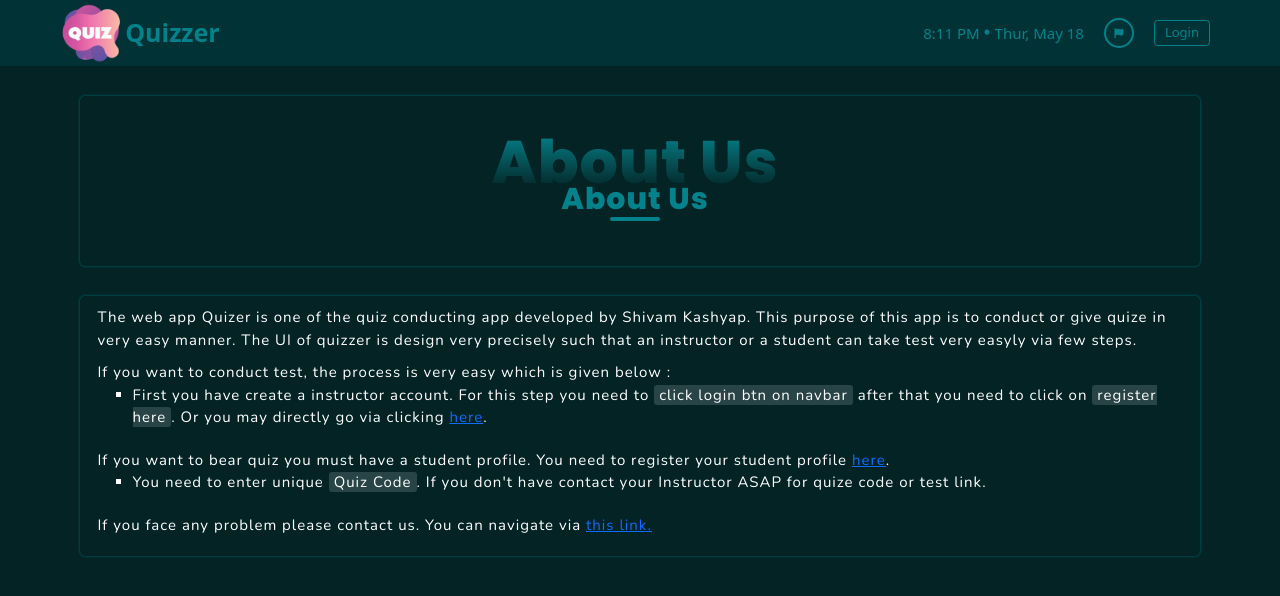
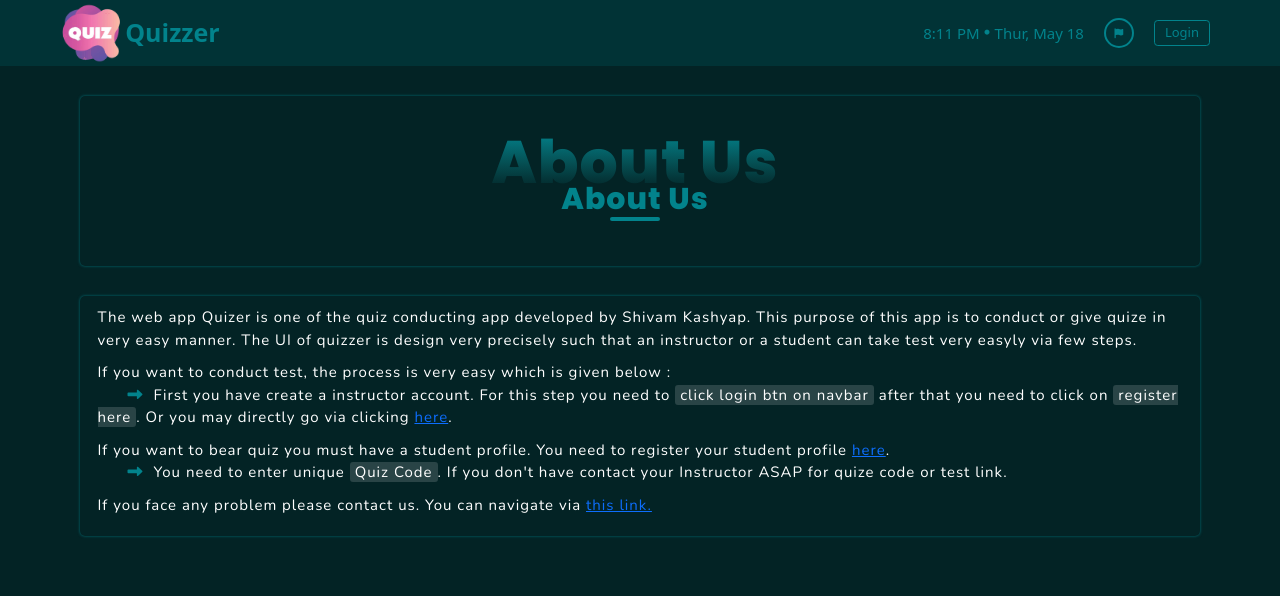
Before and after one commit to MernWala/Quizzer, a React (Create React App) app: page /about-us in a window 1280 px wide. Shown: the top 596 px of the page. Built offline with nearby package versions, Linux system fonts and the light colour scheme.

Commit message:
Bug fir in addQuestionApiCall

```diff
--- a/src/Components/About.js
+++ b/src/Components/About.js
@@ -1,8 +1,14 @@
-import React from 'react'
+import React, { useEffect } from 'react'
 import Jumbotron from './Jumbotron'
 import { Link } from 'react-router-dom'
 
 const About = () => {
+
+    useEffect(() => {
+        document.title = "Quizzer || About"
+    }, [])
+
+
     return (
         <>
             <div className="container text-white">
@@ -14,20 +20,14 @@ const About = () => {
                         The web app Quizer is one of the quiz conducting app developed by Shivam Kashyap. This purpose of this app is to conduct or give quize in very easy manner. The UI of quizzer is design very precisely such that an instructor or a student can take test very easyly via few steps.
                     </p>
                     <p>
-                        If you want to conduct test, the process is very easy which is given below :
-                        <ul type="square" className='ms-4'>
-                            <li>
-                                First you have create a instructor account. For this step you need to <span className="process-steps">click login btn on navbar</span> after that you need to click on <span className="process-steps">register here</span>. Or you may directly go via clicking <Link to="/app/new-user">here</Link>.
-                            </li>
-                        </ul>
+                        If you want to conduct test, the process is very easy which is given below : <br />
+                        <i class="fas fa-long-arrow-alt-right ms-5 me-3"></i>
+                        First you have create a instructor account. For this step you need to <span className="process-steps">click login btn on navbar</span> after that you need to click on <span className="process-steps">register here</span>. Or you may directly go via clicking <Link to="/app/new-user">here</Link>.
                     </p>
                     <p>
-                        If you want to bear quiz you must have a student profile. You need to register your student profile <Link to="/app/new-user">here</Link>.
-                        <ul type="square" className='ms-4'>
-                            <li>
-                                You need to enter unique <span className="process-steps">Quiz Code</span>. If you don't have contact your Instructor ASAP for quize code or test link.
-                            </li>
-                        </ul>
+                        If you want to bear quiz you must have a student profile. You need to register your student profile <Link to="/app/new-user">here</Link>. <br />
+                        <i class="fas fa-long-arrow-alt-right ms-5 me-3"></i>
+                        You need to enter unique <span className="process-steps">Quiz Code</span>. If you don't have contact your Instructor ASAP for quize code or test link.
                     </p>
                     <p>
                         If you face any problem please contact us. You can navigate via <Link to="/reportbug">this link.</Link>
--- a/src/Components/Auth.js
+++ b/src/Components/Auth.js
@@ -1,9 +1,15 @@
-import React, { useState, useContext } from 'react';
+import React, { useState, useContext, useEffect } from 'react';
 import { useNavigate } from "react-router-dom";
 import UtilityContext from '../context/utility/UtilityContext';
 import DataContext from '../context/userData/DataContext';
 
 const Auth = () => {
+
+    useEffect(() => {
+        document.title = "Authentication"
+    }, [])
+
+
     let navigate = useNavigate();
 
     const utilContext = useContext(UtilityContext);
--- a/src/Components/Home.js
+++ b/src/Components/Home.js
@@ -1,10 +1,14 @@
-import React, { useState, useContext } from 'react'
+import React, { useState, useContext, useEffect } from 'react'
 import ProfileModal from './ProfileModal'
 import { useNavigate } from 'react-router-dom';
 import UtilityContext from '../context/utility/UtilityContext';
 import EngineContext from '../Engine/context/EngineContext';
 
 const Home = () => {
+
+  useEffect(() => {
+    document.title = "Quizzer || Home";
+  }, [])
 
   const utilContext = useContext(UtilityContext);
   const { setAccess } = utilContext
@@ -52,7 +56,7 @@ const Home = () => {
             <div className='d-flex align-items-center'>
               <div className='btn-group'>
                 <button className="custom-btn no-text-decor px-3 btn-2m" onClick={handleLinkClick}>
-                <i class="fas fa-question me-2 text-white"></i>
+                  <i class="fas fa-question me-2 text-white"></i>
                   New Quize
                 </button>
                 <form className='d-flex'>
--- a/src/Engine/QuestionForm.js
+++ b/src/Engine/QuestionForm.js
@@ -48,7 +48,7 @@ const QuestionForm = (props) => {
 
           <div className="row question-form-main my-4">
             <div className="question-form-closer p-0">
-              <form id='questionForm' onSubmit={!props.isModify ? addQuestionApiCall : handleModify}>
+              <form id='ques-form-main' onSubmit={!props.isModify ? addQuestionApiCall : handleModify}>
                 <div className="row mx-2 p-0">
                   <div className="question-form-input-group p-0">
                     {!props.isModify ?
--- a/src/Engine/context/EngineState.js
+++ b/src/Engine/context/EngineState.js
@@ -100,7 +100,8 @@ const EngineState = (props) => {
                 if (json.sent) {
                     sendMess('success', 'Question added successfully');
                     setTimeout(() => {
-                        document.getElementById('questionForm').reset();
+                        e.target.reset()
+                        console.log(e);
                         setmultiSelect(false);
                         setQuestionData({})
                     }, 1500);
@@ -111,7 +112,6 @@ const EngineState = (props) => {
                         sendMess('danger', json.error)
                     }
                 }
-
             })
         } catch (error) {
             console.log(error);
```
